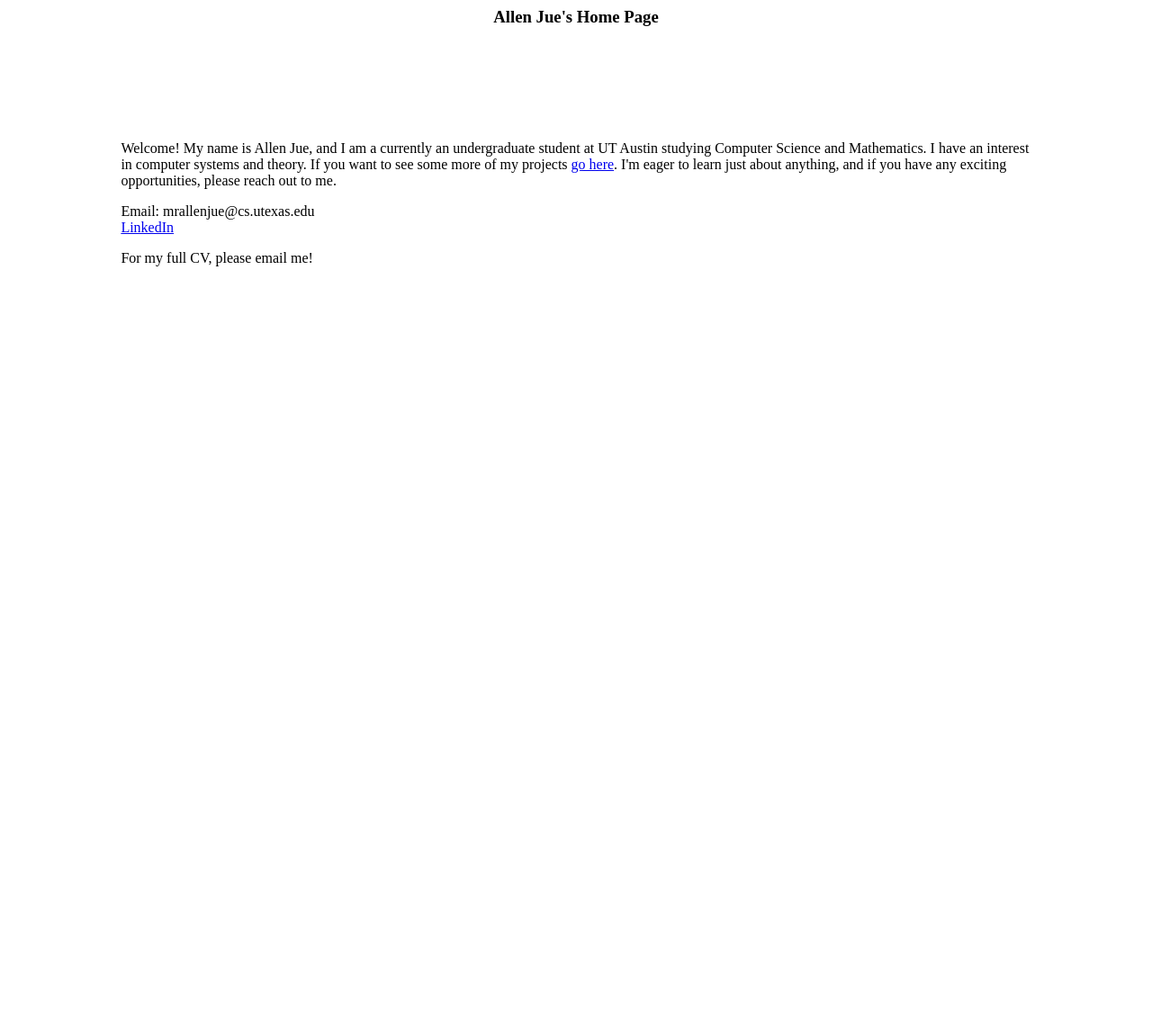
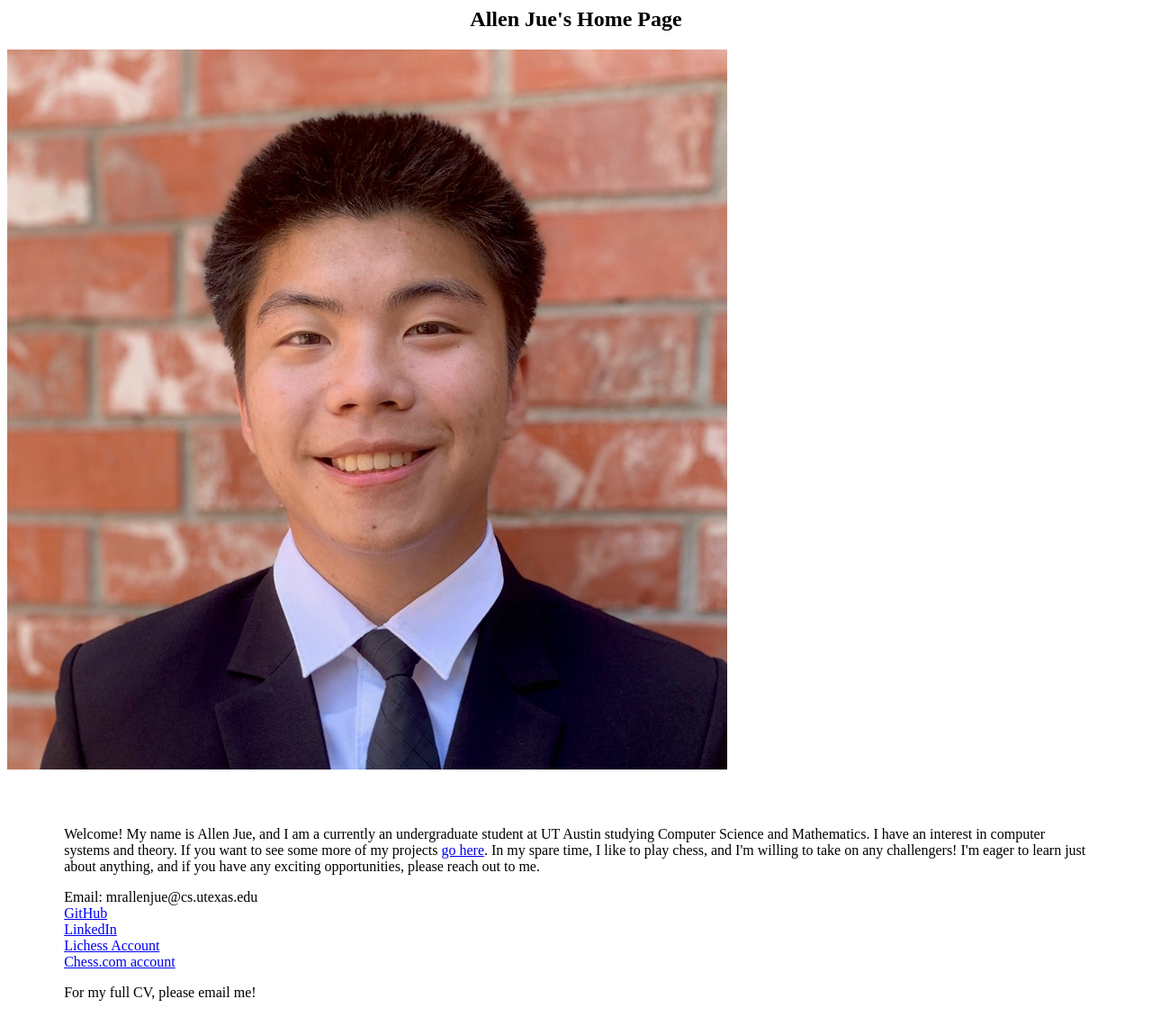
Before and after one commit to AllenJue/AllenJue.github.io, a plain HTML site: page index.html in a window 1280 px wide. Shown: the whole page at 90% size. Before the commit the page ends 800 px from the top, so only its background shows below. Drawn offline with Linux system fonts and the light colour scheme.

Commit message:
Add more links and an image

```diff
--- a/index.html
+++ b/index.html
@@ -1,16 +1,25 @@
 <html>
   <header>
-    <h3 style="text-align:center">Allen Jue's Home Page</h3>
+    <h2 style="text-align:center">Allen Jue's Home Page</h2>
   </header>
   <body>
-    <div style="margin: 10%;">
+    <div>
+      <img src="Selfie.jpeg" alt="Allen Jue Picture">
+    </div>
+    <div style="margin: 5%;">
       <p>
-        Welcome! My name is Allen Jue, and I am a currently an undergraduate student at UT Austin studying Computer Science and Mathematics. I have an interest in computer systems and theory. If you want to see some more of my projects <a href="https://github.com/AllenJue">go here</a>. I'm eager to learn just about anything, and if you have any exciting opportunities, please reach out to me.
+        Welcome! My name is Allen Jue, and I am a currently an undergraduate student at UT Austin studying Computer Science and Mathematics. I have an interest in computer systems and theory. If you want to see some more of my projects <a href="https://github.com/AllenJue">go here</a>. In my spare time, I like to play chess, and I'm willing to take on any challengers! I'm eager to learn just about anything, and if you have any exciting opportunities, please reach out to me.
       </p>
       <p>
         Email: mrallenjue@cs.utexas.edu
         <br>
+        <a href="https://github.com/AllenJue">GitHub</a>
+        <br>
         <a href="https://www.linkedin.com/in/allen-jue-0901a81a9/">LinkedIn</a>
+        <br>
+        <a href="https://lichess.org/@/JueAllen">Lichess Account</a>
+        <br>
+        <a href="https://www.chess.com/member/jueallen">Chess.com account</a>
       </p>
       <p>
         For my full CV, please email me!
```
Also changed, not shown: Selfie.jpeg (added).
